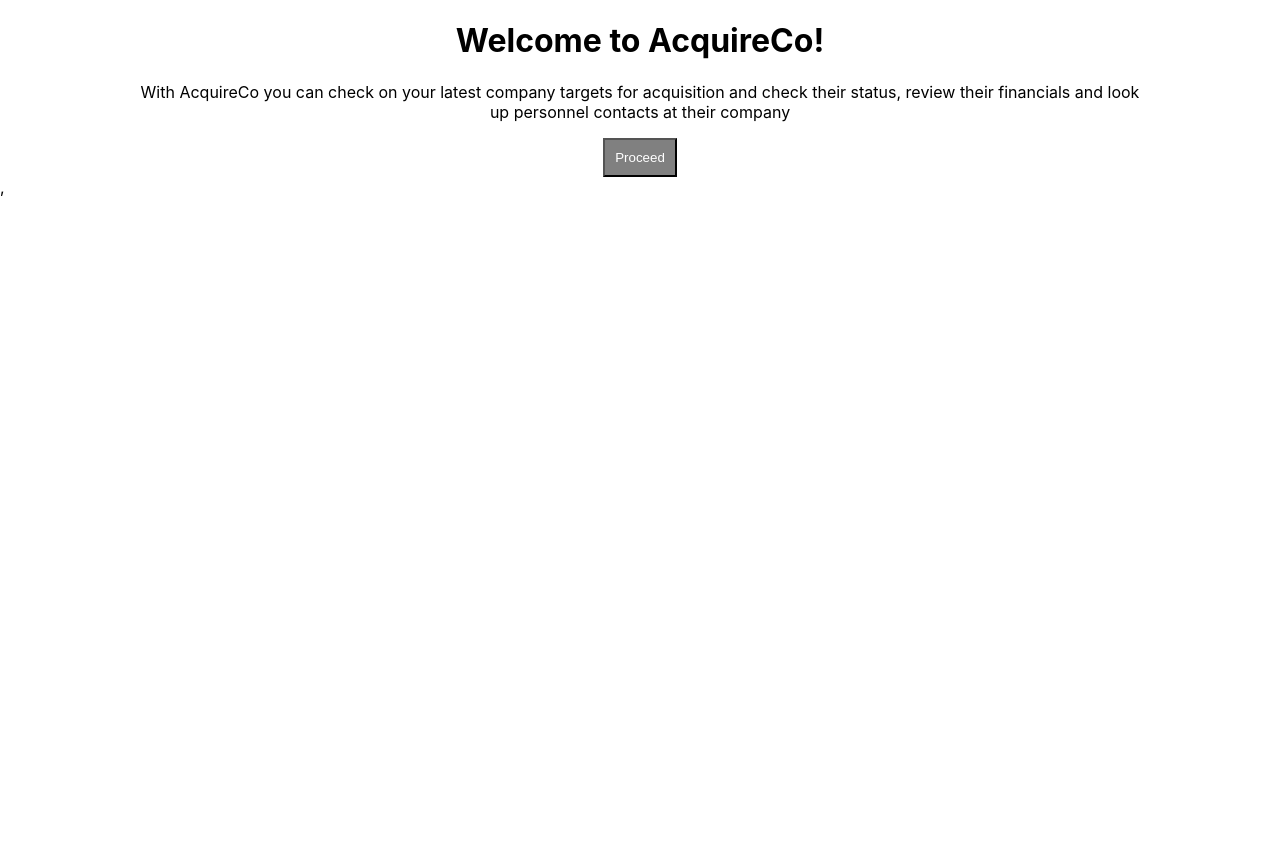
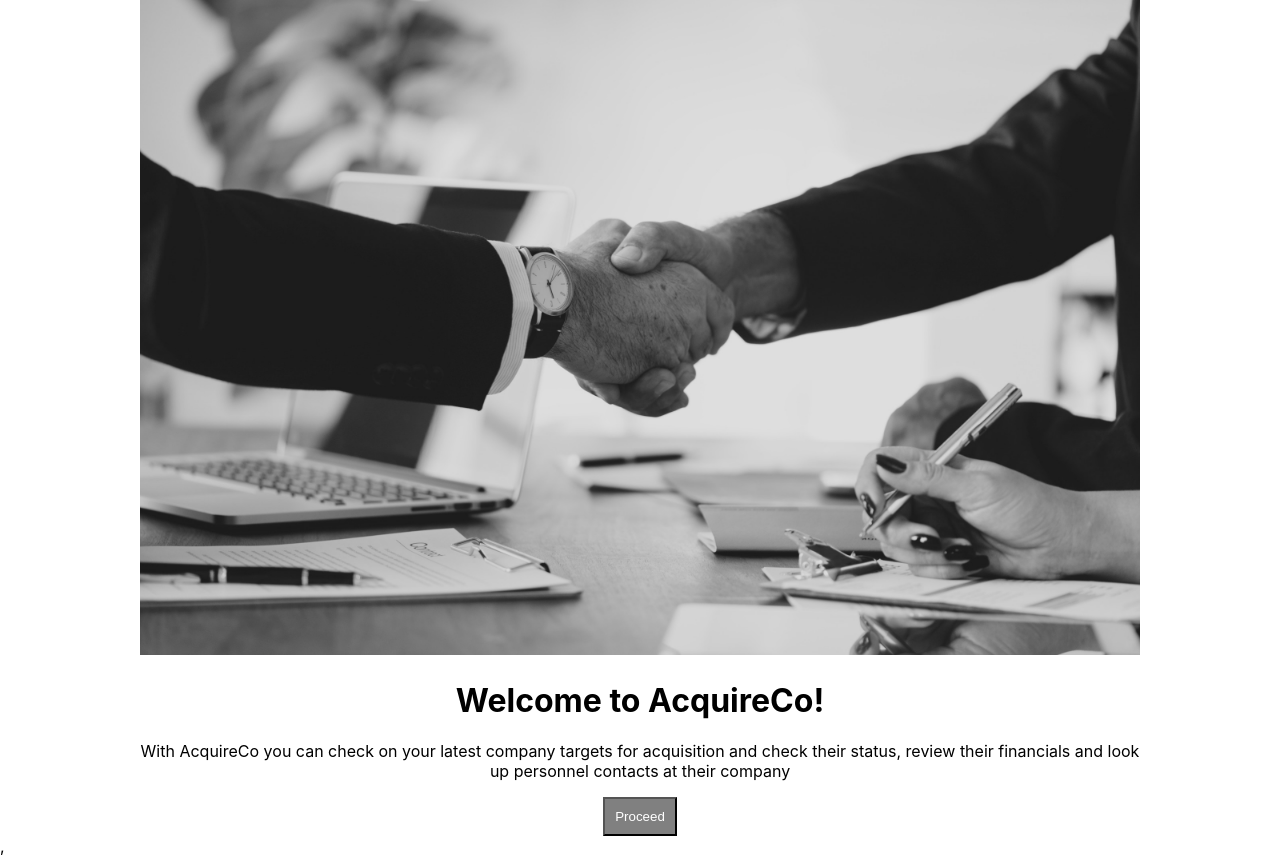
Before and after one commit to deepbsd/AcquireCo, a React (Create React App) app: page / in a window 1280 px wide. Before the commit the page ends 800 px from the top, so only its background shows below. Built offline with nearby package versions, Linux system fonts and the light colour scheme.

Commit message:
added image to landing page

```diff
--- a/src/App.css
+++ b/src/App.css
@@ -19,6 +19,11 @@
 /* not working yet */
 label {
     text-align: left;
+}
+
+.landingImg{
+    height:100%;
+    width: 100%;
 }
 
 input {
--- a/src/components/landing.js
+++ b/src/components/landing.js
@@ -1,5 +1,6 @@
 import React, { Component } from 'react';
 import {Redirect} from 'react-router-dom';
+import landingImage from '../images/shaking_hands.jpg';
 
 
 
@@ -28,6 +29,7 @@
     return (
       <div className="App">
         <div className="Wrapper">
+            <img className="landingImg" src={landingImage} alt="Splash Image" />
             <h1>Welcome to AcquireCo!</h1>
 
             <p>With AcquireCo you can check on your latest company targets for acquisition and check their status, review their
```
Also changed, not shown: src/images/shaking_hands.jpg (added), 1 other file (tests, documents, lock files or other folders).
